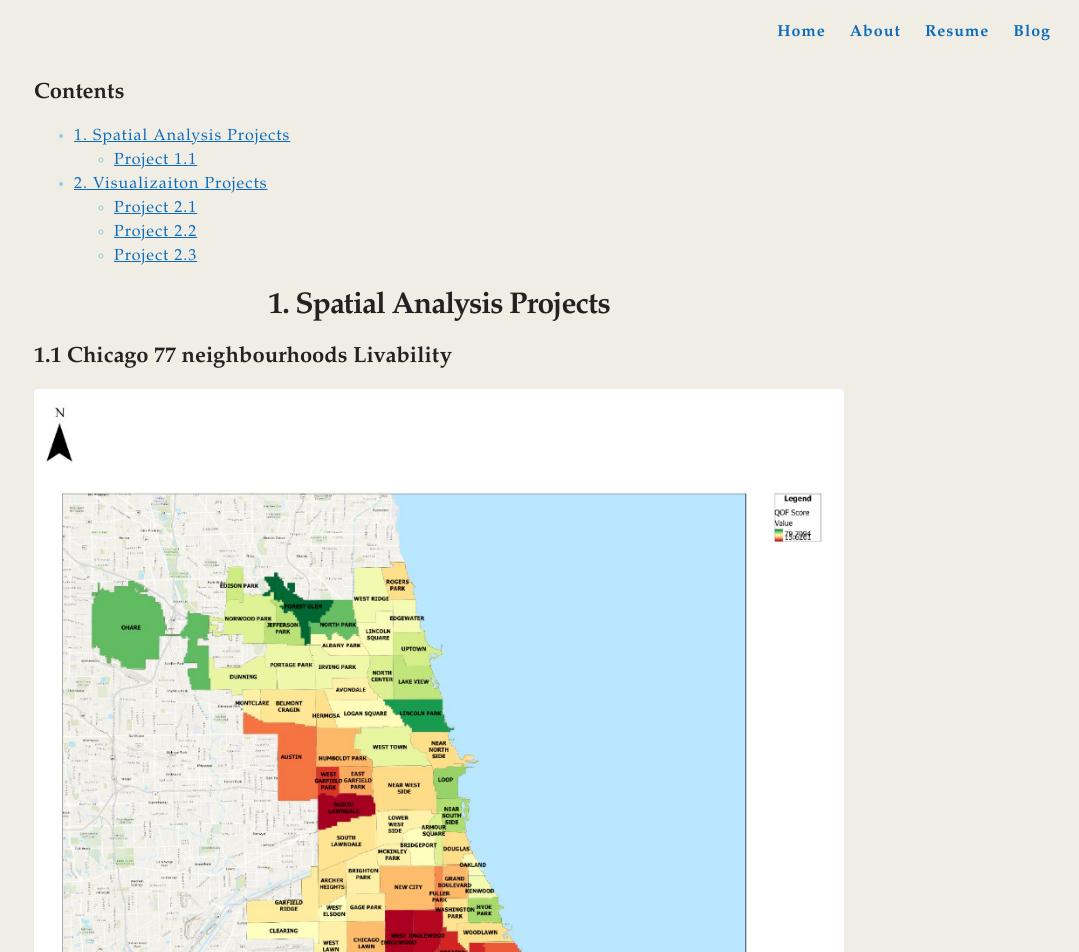
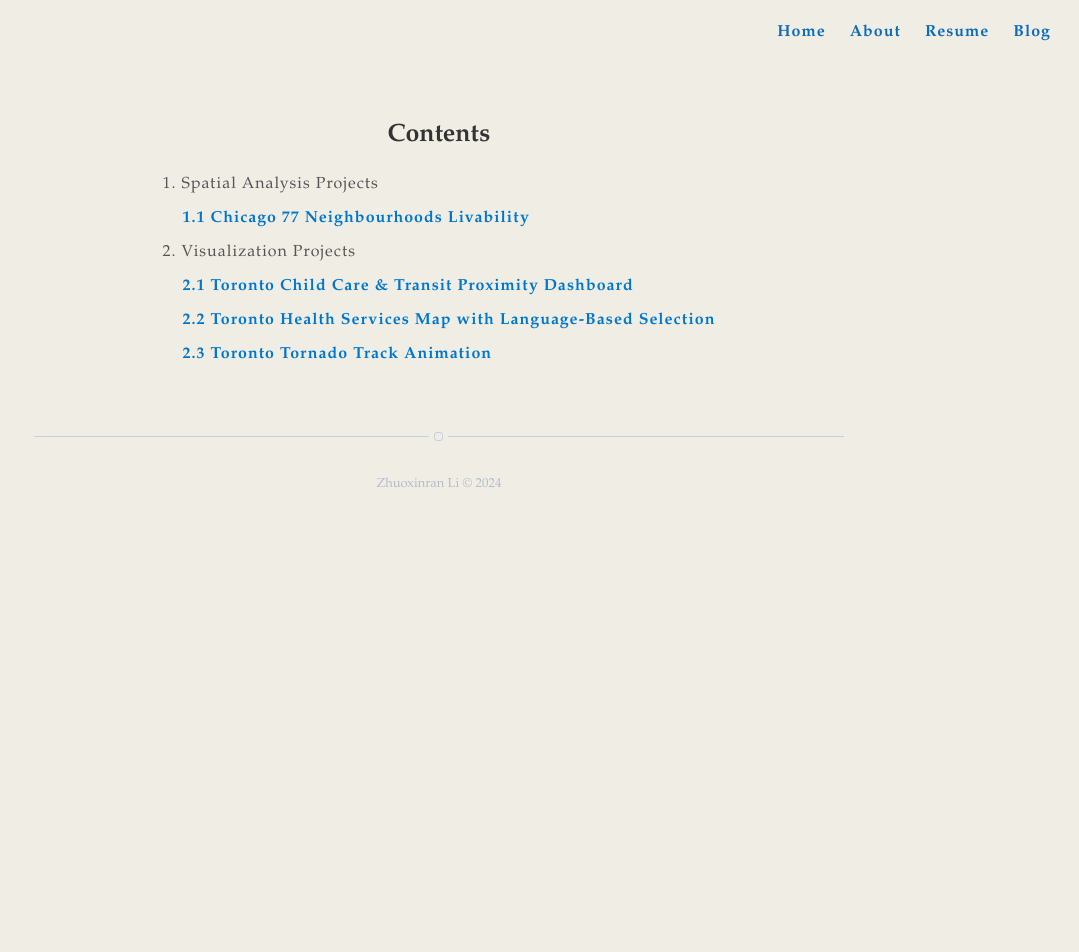
Before and after one commit to zoezxrli/zoezxrli.github.io, a Jekyll site: the page built from projects.html, in a window 1280 px wide. Shown: the top 952 px of the page, without its empty margins (201-1280 px from the left). Built offline with Jekyll 4.4.1, drawn with Linux system fonts in a browser that asks for light colours; nearby versions of some CDN libraries; after the commit the page ends 900 px from its top, so only the background shows below that; some of the changed text lies outside the part shown.

Commit message:
give each content link

```diff
--- a/projects.html
+++ b/projects.html
@@ -31,125 +31,85 @@ permanantlink: /Projects/
 <head>
     <meta charset="UTF-8">
     <meta name="viewport" content="width=device-width, initial-scale=1.0">
-    <title>Embedded Maps with Dividers</title>
+    <title>Projects Overview</title>
     <style>
         body {
             margin: 0;
             padding: 0;
         }
 
-        .map-container {
-            width: 100%;                /* Set width to 90% of viewport */
-            height: 80vh;               /* Set height to 80% of viewport */
-            max-width: 1000px;          /* Optional: Set max width */
-            margin: 0 auto;             /* Center the maps */
-            border: none;               /* Remove border for a clean look */
+        .content-container {
+            max-width: 800px;  /* Limit the width of the content */
+            margin: 0 auto;  /* Center the content */
+            padding: 20px;  /* Add padding for spacing */
+            text-align: center;  /* Center-align the text */
         }
 
-        .app-container {
-            width: 100%;              /* Set the width to fill the parent container */
-            height: 100%;             /* Set the height to fill the parent container */
-            border: none;             /* Remove the border for a clean look */
+        .toc h2 {
+            color: #333;  /* Change the color of the TOC heading */
+            font-size: 2.5rem;  /* Resize TOC heading */
         }
 
-        .iframe-wrapper {
-            width: 100%;              /* Set the width to 90% of the viewport width */
-            height: 90vh;             /* Set the height to 90% of the viewport height */
-            max-width: 1000px;        /* Optional: Set a maximum width */
-            max-height: 800px;        /* Optional: Set a maximum height */
+        .toc ul {
+            list-style-type: none;
+            padding-left: 0;
+            margin: 0; /* Remove default margin */
+            text-align: left; /* Left-align the list items */
+            display: inline-block; /* Align list items left while keeping centered block */
+        }
+
+        .toc ul ul {
+            padding-left: 20px;  /* Indent nested lists */
+        }
+
+        .toc li {
+            color: #555;  /* Change the text color */
+            font-size: 1.6rem;  /* Change the text size */
+            margin-bottom: 10px;  /* Add space between list items */
+        }
+
+        .toc a {
+            text-decoration: none;
+            color: #0077cc;  /* Link color */
+            font-weight: bold;  /* Make the link text bold */
+        }
+
+        .toc a:hover {
+            text-decoration: underline;
         }
 
         .divider {
-            width: 100%;                /* Set width to 90% of viewport */
-            height: 2px;                /* Divider height */
-            background-color: #ddd;     /* Divider color */
-            margin: 30px auto;          /* Center and add spacing around divider */
+            width: 100%;  /* Set width to 90% of viewport */
+            height: 2px;  /* Divider height */
+            background-color: #ddd;  /* Divider color */
+            margin: 30px auto;  /* Center and add spacing around divider */
         }
 
         .map-section {
-            margin-bottom: 50px;        /* Add space below each map section */
+            margin-bottom: 50px;  /* Add space below each map section */
         }
     </style>
 </head>
 
 <body>
 
+<div class="content-container">
     <!-- Table of Contents -->
-<nav>
+    <nav class="toc">
         <h2>Contents</h2>
         <ul>
-        <li><a href="#project1">1. Spatial Analysis Projects</a></li>
+            <li>1. Spatial Analysis Projects</li>
             <ul>
-            <li><a href="#project1.1">Project 1.1 </a></li>
+                <li><a href="/projects/chicago-livability/">1.1 Chicago 77 Neighbourhoods Livability</a></li>  <!-- Link updated -->
             </ul>
-        <li><a href="#project2">2. Visualizaiton Projects</a></li>
+            <li>2. Visualization Projects</li>
             <ul>
-            <li><a href="#project2.1">Project 2.1</a></li>
-            <li><a href="#project2.2">Project 2.2</a></li>
-            <li><a href="#project2.3">Project 2.3</a></li>
+                <li><a href="/projects/toronto-child-care-transit/">2.1 Toronto Child Care & Transit Proximity Dashboard</a></li>  <!-- Link updated -->
+                <li><a href="/projects/toronto-health-service-map/">2.2 Toronto Health Services Map with Language-Based Selection</a></li>  <!-- Link to another new page -->
+                <li><a href="/projects/toronto-tornado-track/">2.3 Toronto Tornado Track Animation</a></li>  <!-- Link to another new page -->
             </ul>
         </ul>
     </nav>
-
-
-<h1 id="project1">1. Spatial Analysis Projects</h1>
-
-<h2>1.1 Chicago 77 neighbourhoods Livability</h2>
-<div class="map-section" id="project1.1">
-    <img src="/assets/images/Chicago_livability.jpg" alt="Chicago livability" width="100%">
-</div>
-
-
-
-<h1 id="project2">2 Visualization Projects</h1>
-
-<!-- Map 1: DAshboard -->
-<h2 id="project2.1">2.1 Toronto Child Care & Transit Proximity Dashboard</h2>
-
-<!-- Embed ArcGIS Dashboard -->
-<div class="map-section">
-    <iframe
-        class="map-container"
-        src="https://www.arcgis.com/apps/dashboards/b5121dec467b4886b853cfa380b91ec5"  <!-- Replace with your actual dashboard URL -->
-        allowfullscreen>
-    </iframe>
-</div>
-
-<!-- Dashboard Description -->
-<div class="description">
-    <p>This dashboard provides a comprehensive overview of key geographical data insights. It includes various maps, charts, and interactive elements to help you understand the spatial distribution and patterns of the data.</p>
-</div>
-
-<!-- Divider -->
-<div class="divider"></div>
-
-
-<!-- Map 2: Dashboard -->
-<h2 id="project2.2">2.2 Toronto Health Services Map with Language-Based Selection</h2>
-
-<!-- Embed ArcGIS Dashboard -->
-<div class="map-section">
-    <iframe
-        class="map-container"
-        src="https://www.arcgis.com/apps/dashboards/1ad2f8f36fca438ca6d92ce40a5ac71e"  <!-- Replace with your actual dashboard URL -->
-        allowfullscreen>
-    </iframe>
-</div>
-
-<!-- Divider -->
-<div class="divider"></div>
-
-
-<!-- Map 3: ArcGIS Instant App -->
-<h2 id="project2.3">2.3 Toronto Tornado Track Animation</h2>
-
-<div class="iframe-wrapper">
-    <!-- Embed ArcGIS Instant App -->
-    <iframe
-        class="app-container"
-        src="https://utoronto.maps.arcgis.com/apps/instant/slider/index.html?appid=c67dc29fd9594821873c38518a13ee00"  <!-- Replace with your actual Instant App URL -->
-        allowfullscreen>
-    </iframe>
 </div>
 
 </body>
```
Lines whose indentation alone changed are shown as unchanged.
